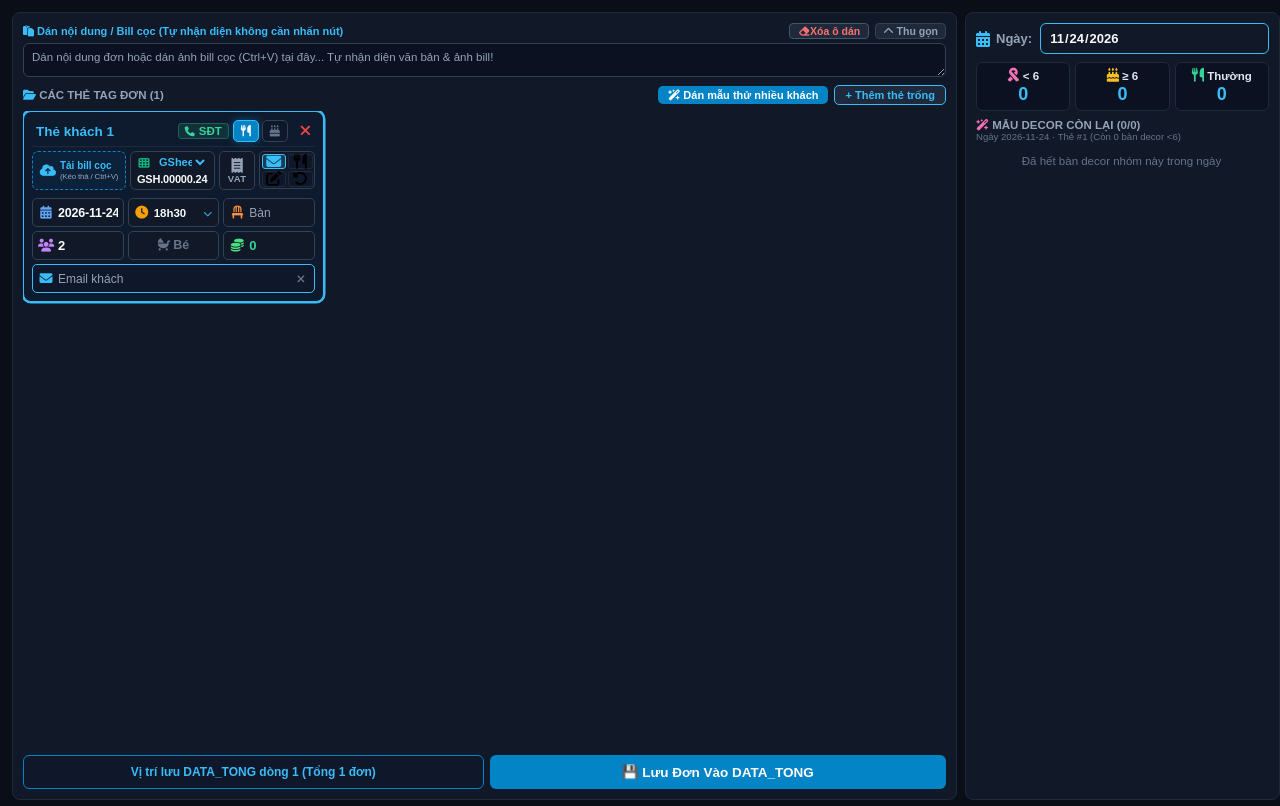
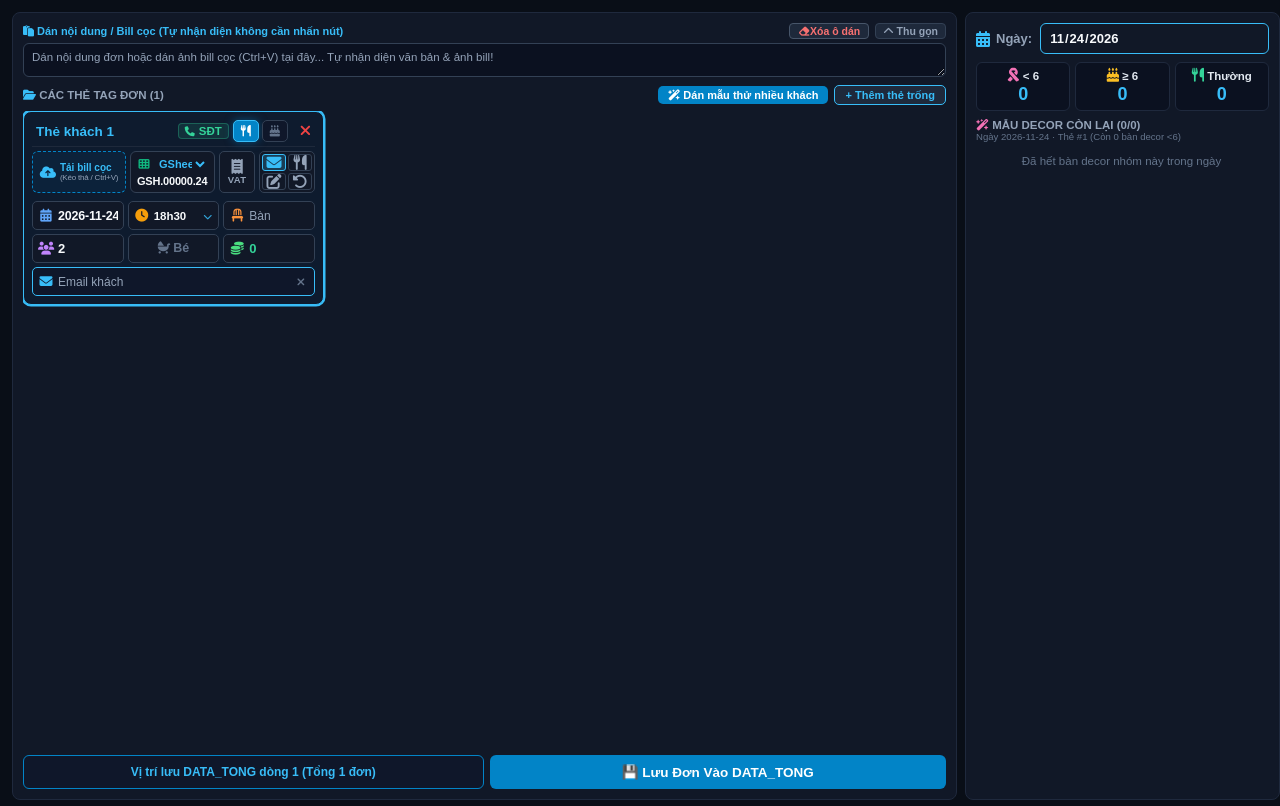
Before and after one commit to HMK-vn/Datban, a plain HTML site: page nhapban.html in a window 1280 px wide. Both pictures are taken after a click on the button 273 px from the left and 161 px from the top of the page. Drawn offline with Linux system fonts and the light colour scheme; no server answers; a web font is replaced by a local one.

Commit message:
fix(ui): dong bo chieu cao cum 4 icon tools bang 100% chieu cao nut VAT (42px) va mau sac sang #94a3b8 dong nhat

```diff
--- a/nhapban.html
+++ b/nhapban.html
@@ -458,21 +458,32 @@
       grid-template-rows: repeat(2, 1fr);
       gap: 2px;
       background: #111827; border: 1px solid #334155; border-radius: 5px;
-      padding: 1.5px; height: 38px; min-height: 38px; box-sizing: border-box;
+      padding: 2px; height: 100%; min-height: 38px; box-sizing: border-box;
       width: 56px; min-width: 56px; flex-shrink: 0;
     }
     .tools-pill-group .btn-field-pill {
       width: 100%; height: 100%; min-height: 0; font-size: 15px !important; border-radius: 3px;
       padding: 0; display: inline-flex; align-items: center; justify-content: center;
-      line-height: 1; border: 1px solid #1e293b; background: #0f172a;
+      line-height: 1; border: 1px solid #334155; background: #111827;
+      color: #94a3b8 !important; cursor: pointer; transition: all 0.15s ease;
     }
     .tools-pill-group .btn-field-pill i {
-      font-size: 15px !important; line-height: 1 !important;
+      font-size: 15px !important; line-height: 1 !important; color: inherit;
     }
     .tools-pill-group .btn-field-pill:hover {
-      background: #1e293b; border-color: #38bdf8; color: #f8fafc;
-    }
-      background: #1e293b; border-color: #38bdf8; color: #f8fafc;
+      background: #1e293b; border-color: #38bdf8; color: #f8fafc !important;
+    }
+    .tools-pill-group .btn-field-pill.active {
+      background: rgba(56, 189, 248, 0.22) !important; color: #38bdf8 !important; border-color: #38bdf8 !important;
+    }
+    .tools-pill-group .btn-field-pill.has-data {
+      background: rgba(52, 211, 153, 0.22) !important; color: #34d399 !important; border-color: #34d399 !important;
+    }
+    .tools-pill-group .btn-field-pill.btn-hoancoc-pill.active {
+      background: rgba(245, 158, 11, 0.25) !important; color: #f59e0b !important; border-color: #f59e0b !important;
+    }
+    .tools-pill-group .btn-field-pill.btn-hoancoc-pill.has-data {
+      background: rgba(245, 158, 11, 0.35) !important; color: #fbbf24 !important; border-color: #f59e0b !important;
     }
 
     .btn-field-pill {
```
